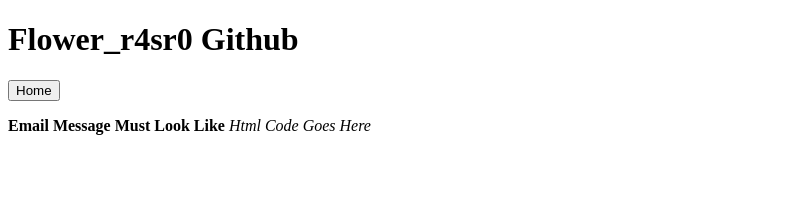
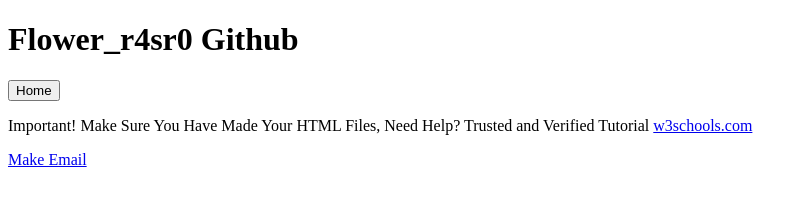
Before and after one commit to Flowerr4sr0/flowerr4sr0.github.io, a plain HTML site: page wiki/create.html in a window 1280 px wide. Shown: the whole page, without its empty margins (0-808 px from the left). Drawn offline with Linux system fonts and the light colour scheme.

Commit message:
Update create.html

```diff
--- a/wiki/create.html
+++ b/wiki/create.html
@@ -11,11 +11,7 @@
     <nav>
         <a href="index.html"><button>Home</button></a>
     </nav>
-   <p>
-     <strong>Email Message Must Look Like</strong>
-     <em>
-       Html Code Goes Here
-     </em>
-   </p>
+    <p>Important! Make Sure You Have Made Your HTML Files, Need Help? Trusted and Verified Tutorial <a href="https://w3schhols.com/">w3schools.com</a></p>
+    <a href="mailto:Flower_r4sr0@outlook.com.au?subject=Make%20a%20Wiki&body=File%20Links%3A%0A%0A%0A%0A%0A%0AKind%20Emails%0AYour%20First%20Name%20or%20Email">Make Email</a>
 </body>
 </html>
```
